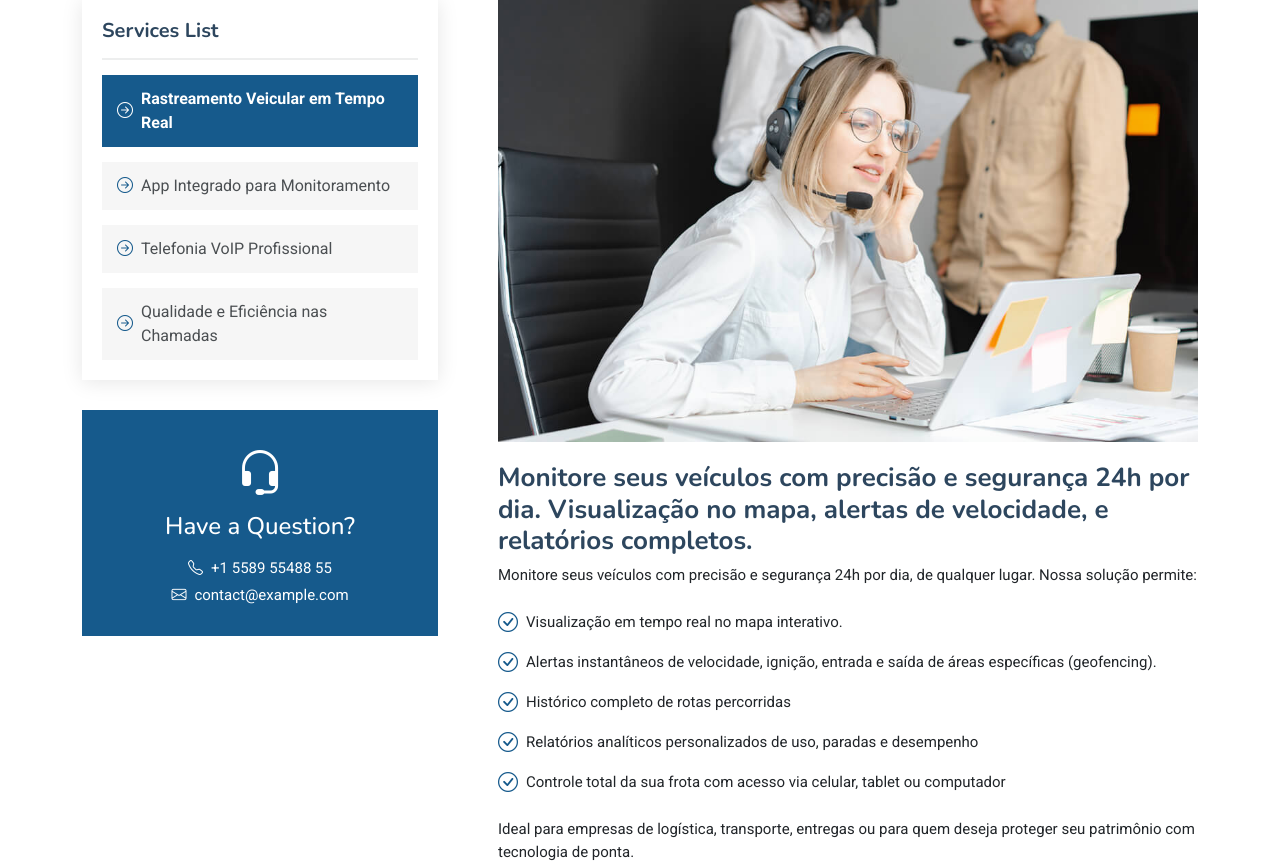
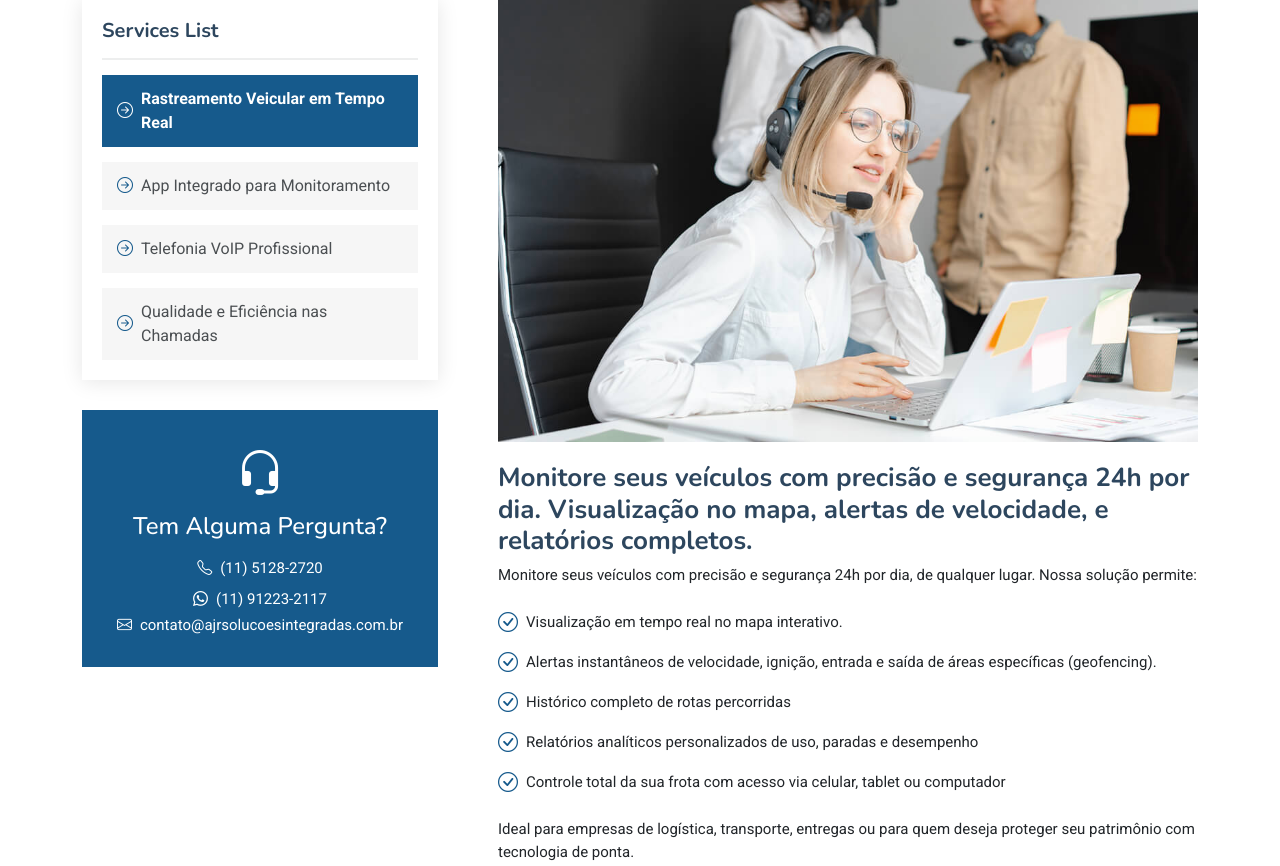
Before and after one commit to samuelsoaress/ajr_solucoes_integradas, a Flask app: page /servicos in a window 1280 px wide. Shown: the part 395-1261 px from the top of the page. Run offline with Flask 3, Linux system fonts and the light colour scheme; some libraries are stand-ins or nearby versions.

Commit message:
fix: correcao de textos

```diff
--- a/templates/service-details.html
+++ b/templates/service-details.html
@@ -44,11 +44,11 @@
 
           <div class="help-box d-flex flex-column justify-content-center align-items-center">
             <i class="bi bi-headset help-icon"></i>
-            <h4>Have a Question?</h4>
-            <p class="d-flex align-items-center mt-2 mb-0"><i class="bi bi-telephone me-2"></i> <span>+1 5589 55488
-                55</span></p>
+            <h4>Tem Alguma Pergunta?</h4>
+            <p class="d-flex align-items-center mt-2 mb-0"><i class="bi bi-telephone me-2"></i> <span>(11) 5128-2720</span></p>
+            <p class="d-flex align-items-center mt-2 mb-0"><i class="bi bi-whatsapp me-2"></i> <span>(11) 91223-2117</span></p>
             <p class="d-flex align-items-center mt-1 mb-0"><i class="bi bi-envelope me-2"></i> <a
-                href="mailto:contact@example.com">contact@example.com</a></p>
+                href="mailto:contato@ajrsolucoesintegradas.com.br">contato@ajrsolucoesintegradas.com.br</a></p>
           </div>
 
         </div>
```
